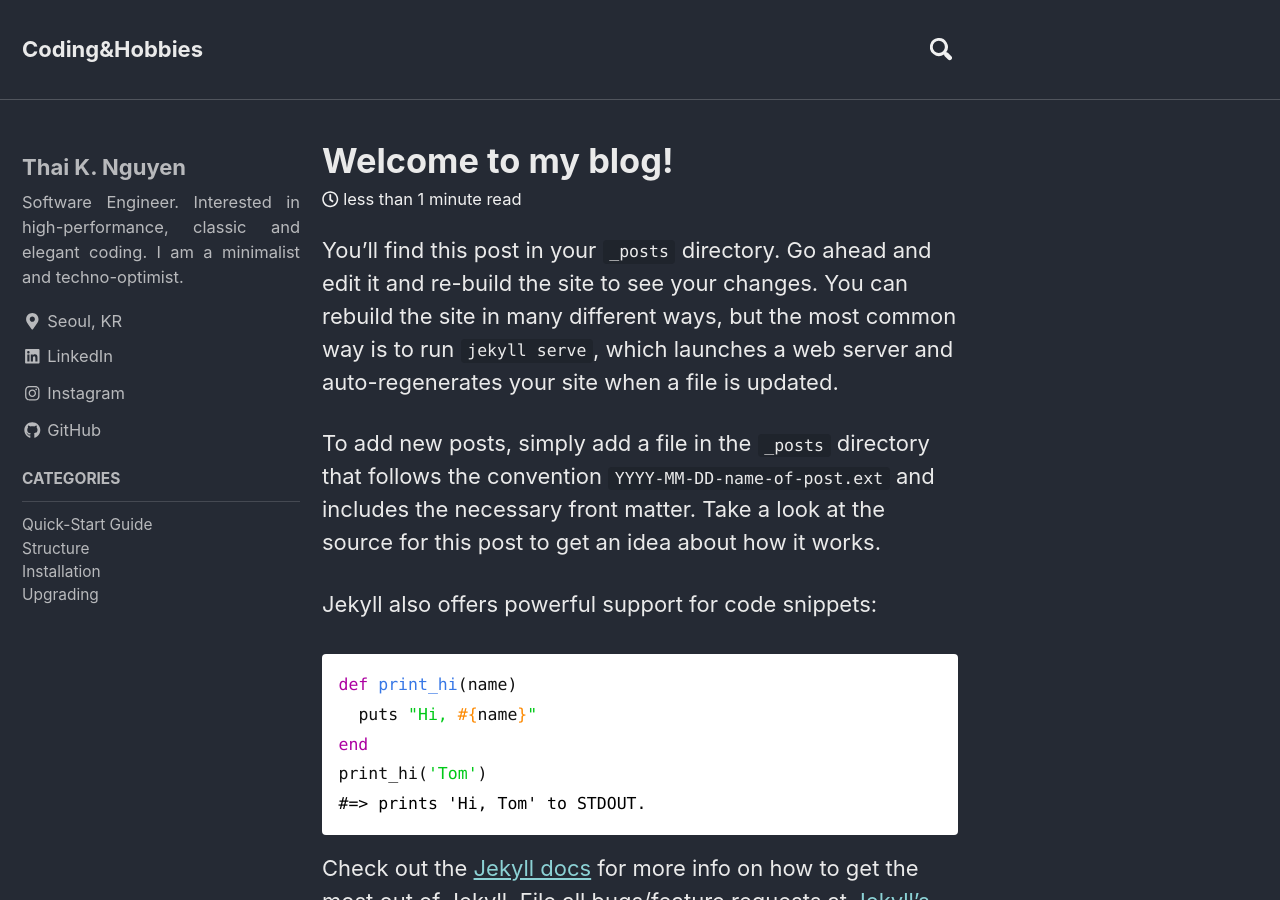
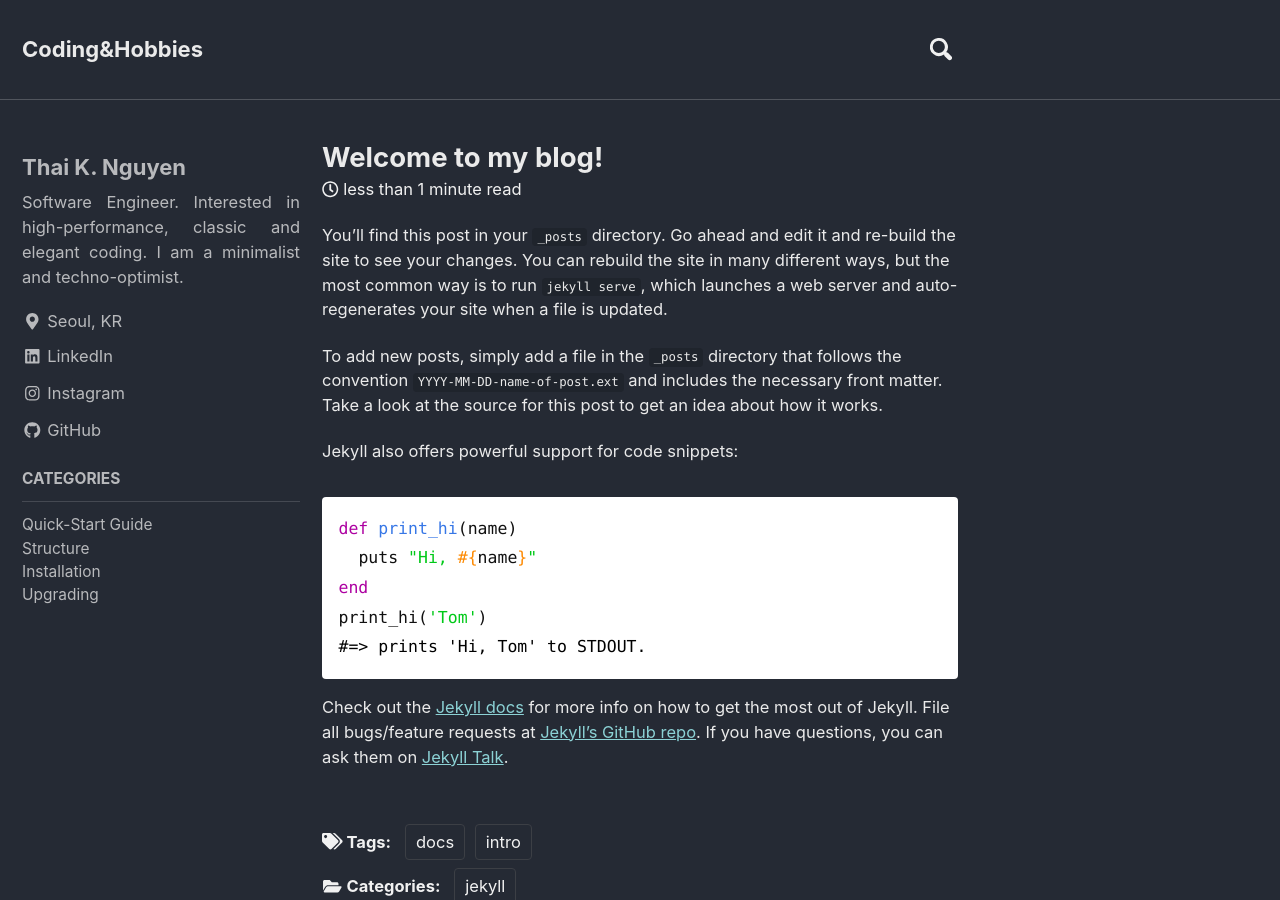
Before and after one commit to thaink/thaink.github.io, a Jekyll site: the page built from _posts/2018-06-15-welcome-to-my-blog.markdown, in a window 1280 px wide and 900 px high. Built offline with Jekyll 4.4.1, drawn with Linux system fonts in a browser that asks for light colours; nearby versions of some CDN libraries.

Commit message:
change font size

```diff
--- a/_sass/minimal-mistakes/_archive.scss
+++ b/_sass/minimal-mistakes/_archive.scss
@@ -35,6 +35,7 @@
   line-height: initial;
   overflow: hidden;
   text-overflow: ellipsis;
+  font-size: 1.15em;
 
   a {
     color: inherit;
--- a/_sass/minimal-mistakes/_page.scss
+++ b/_sass/minimal-mistakes/_page.scss
@@ -55,6 +55,7 @@
 .page__title {
   margin-top: 0;
   line-height: 1;
+  font-size: 1.25em;
 
   & + .page__meta {
     margin-top: -0.5em;
@@ -75,7 +76,7 @@
   p,
   li,
   dl {
-    font-size: 1em;
+    font-size: 0.75em;
   }
 
   /* paragraph indents */
--- a/_sass/minimal-mistakes/_variables.scss
+++ b/_sass/minimal-mistakes/_variables.scss
@@ -6,7 +6,7 @@
    Typography
    ========================================================================== */
 
-$doc-font-size: 16 !default;
+$doc-font-size: 14 !default;
 
 /* paragraph indention */
 $paragraph-indent: false !default; // true, false (default)
```
